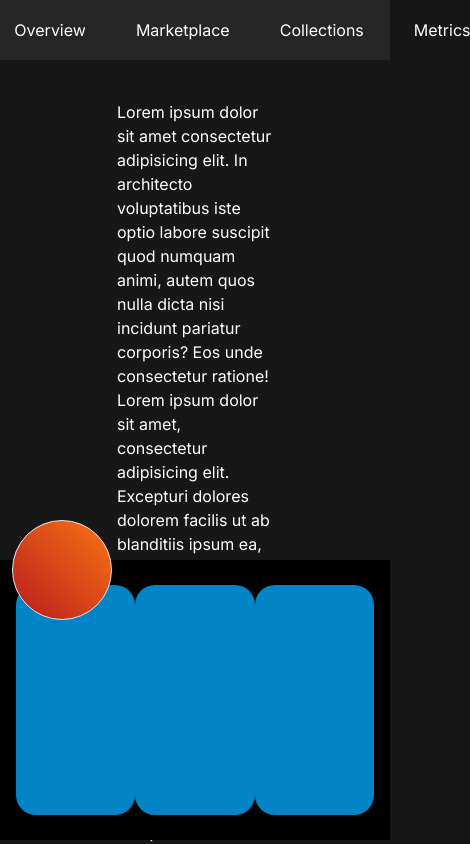
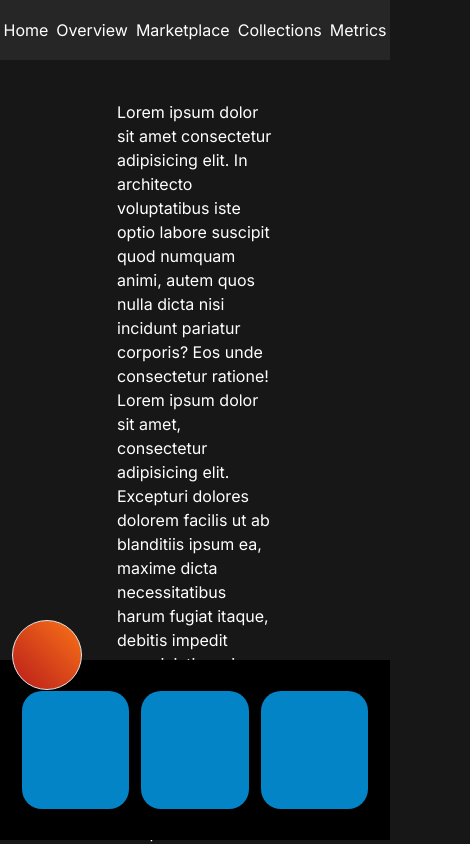
Before and after one commit to SparkEco/nftwallet, a Next.js app: page / in a window 390 px wide. Shown: the top 844 px of the page, 470 px wide, since content can reach past the window. Built offline with nearby package versions, Linux system fonts and the light colour scheme.

Commit message:
No time for comments XD

```diff
--- a/components/Footer.tsx
+++ b/components/Footer.tsx
@@ -1,10 +1,10 @@
 function Footer() {
   return (
-    <div className="w-full h-[280px] sticky bottom-1 bg-black  p-4 flex justify-around items-center">
-      <div className="rounded-[50%] border bg-gradient-to-tr from-red-700 to-orange-500 h-[100px] w-[100px] absolute left-3 top-[-40px]"></div>
-      <div className="h-[230px] rounded-[20px] w-[180px] bg-sky-600"></div>
-      <div className="h-[230px] rounded-[20px] w-[180px] bg-sky-600"></div>
-      <div className="h-[230px] rounded-[20px] w-[180px] bg-sky-600"></div>
+    <div className="w-full lg:h-[280px] h-[180px] sticky bottom-1 bg-black  p-4 flex justify-around items-center">
+      <div className="rounded-[50%] border bg-gradient-to-tr from-red-700 to-orange-500 h-[70px] w-[70px] lg:h-[100px] lg:w-[100px] absolute left-3 top-[-40px]"></div>
+      <div className="lg:h-[230px] h-[80%] rounded-[20px] lg:w-[180px] w-[30%] bg-sky-600"></div>
+      <div className="lg:h-[230px] h-[80%] rounded-[20px] lg:w-[180px] w-[30%] bg-sky-600"></div>
+      <div className="lg:h-[230px] h-[80%] rounded-[20px] lg:w-[180px] w-[30%] bg-sky-600"></div>
     </div>
   );
 }
--- a/components/Navbar.tsx
+++ b/components/Navbar.tsx
@@ -1,12 +1,12 @@
 function Navbar() {
   return (
     <nav className="w-full flex justify-center h-[60px] bg-neutral-800 items-center p-4">
-      <ul className="flex space-x-[50px] justify-center">
-        <li>Home</li>
-        <li>Overview</li>
-        <li>Marketplace</li>
-        <li>Collections</li>
-        <li>Metrics</li>
+      <ul className="flex lg:space-x-[50px] space-x-2 justify-center cursor-pointer">
+        <li className="hover:text-sky-500">Home</li>
+        <li className="hover:text-sky-500">Overview</li>
+        <li className="hover:text-sky-500">Marketplace</li>
+        <li className="hover:text-sky-500">Collections</li>
+        <li className="hover:text-sky-500">Metrics</li>
       </ul>
     </nav>
   );
```
